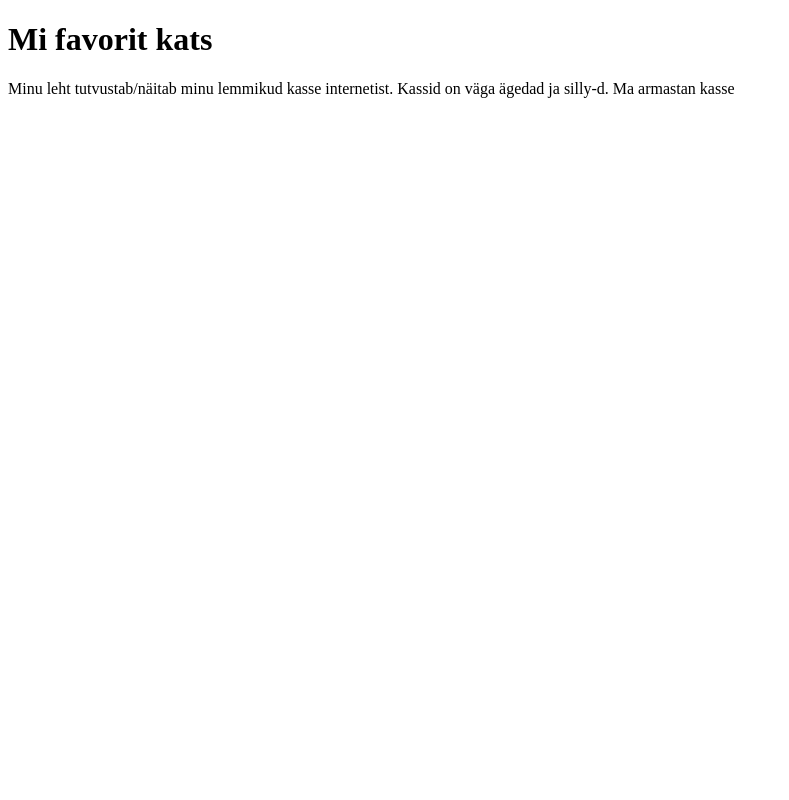
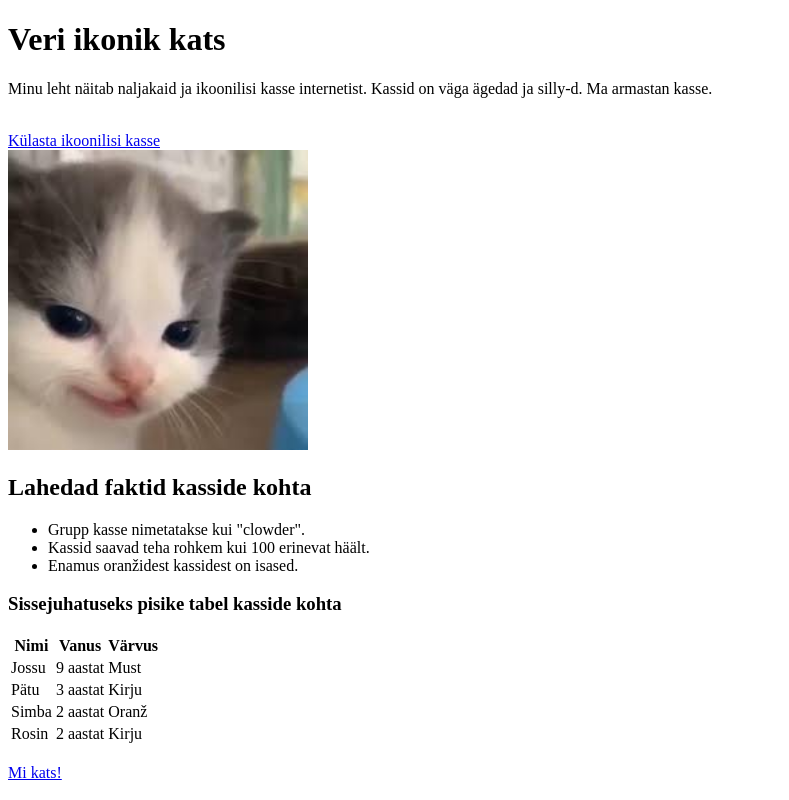
Before and after one commit to marttivirnas/SE-seminarid, a plain HTML site: page index.html in a window 1280 px wide. Shown: the whole page, without its empty margins (0-789 px from the left). Drawn offline with Linux system fonts and the light colour scheme.

Commit message:
initial commit

```diff
--- a/index.html
+++ b/index.html
@@ -1,12 +1,56 @@
 <!DOCTYPE html>
 <html>
 <head>
-<title>Lehe päis</title>
+    <meta charset="UTF-8">
+    <title>Veri ikonik kats</title>
 </head>
 <body>
 
-<h1>Mi favorit kats</h1>
-<p>Minu leht tutvustab/näitab minu lemmikud kasse internetist. Kassid on väga ägedad ja silly-d. Ma armastan kasse</p>
+    <h1>Veri ikonik kats</h1>
+    <p>Minu leht näitab naljakaid ja ikoonilisi kasse internetist. Kassid on väga ägedad ja silly-d. Ma armastan kasse.</p>
+<br>
 
+<a href="https://www.funnycatpix.com/" target="_blank">Külasta ikoonilisi kasse</a>
+<br>
+<img src="hehecat.jpg" alt="hehecat" width="300" height="300">
+
+<h2>Lahedad faktid kasside kohta</h2>
+<ul>
+    <li>Grupp kasse nimetatakse kui "clowder".</li>
+    <li>Kassid saavad teha rohkem kui 100 erinevat häält.</li>
+    <li>Enamus oranžidest kassidest on isased.</li>
+</ul>
+
+    <h3>Sissejuhatuseks pisike tabel kasside kohta</h3>
+
+<table>
+    <tr>
+        <th>Nimi</th>
+        <th>Vanus</th>
+        <th>Värvus</th>
+    </tr>
+    <tr>
+        <td>Jossu</td>
+        <td>9 aastat</td>
+        <td>Must</td>
+    </tr>
+    <tr>
+        <td>Pätu</td>
+        <td>3 aastat</td>
+        <td>Kirju</td>
+    </tr>
+    <tr>
+        <td>Simba</td>
+        <td>2 aastat</td>
+        <td>Oranž</td>
+    </tr>
+    <tr>
+        <td>Rosin</td>
+        <td>2 aastat</td>
+        <td>Kirju</td>
+    </tr>
+</table>
+<br>
+<a href="http://127.0.0.1:3000/leht2.html" target="_self">Mi kats!</a>
 </body>
 </html>
```
Also changed, not shown: leht2.html (added, +12 -0 lines), hehecat.jpg (added).
